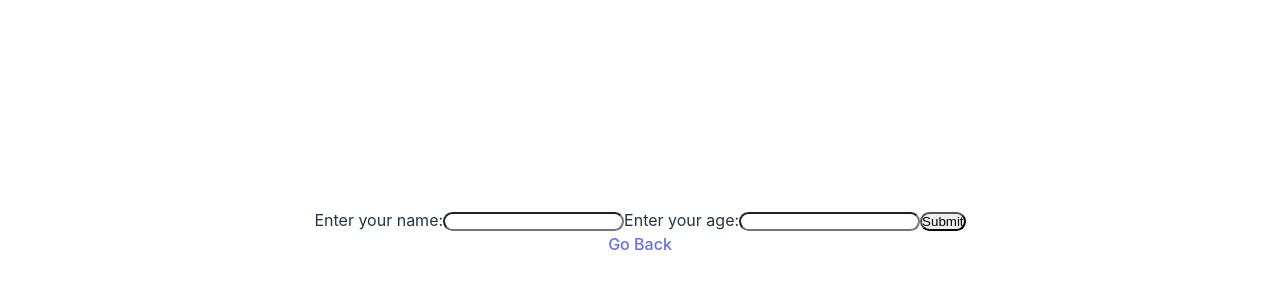
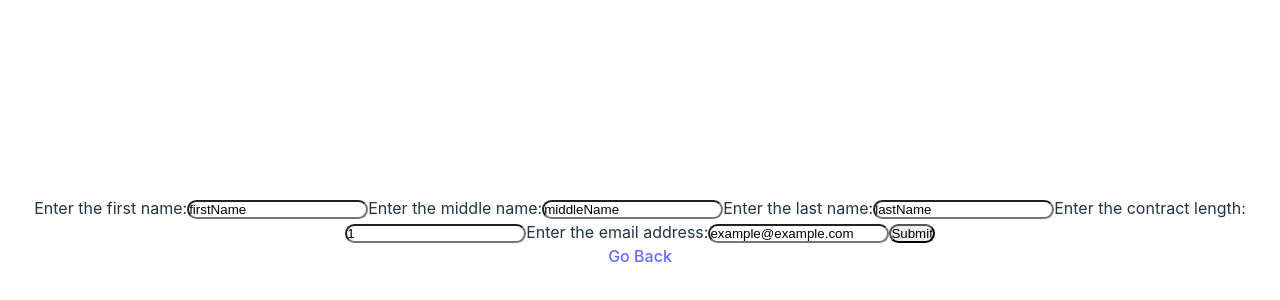
Before and after one commit to DaliborSkocibusic/DCS-Coding-Challenge-Front-End, a React (Vite) app: page /Create in a window 1280 px wide. Shown: the part 168-468 px from the top of the page. Built offline with nearby package versions, Linux system fonts and the light colour scheme.

Commit message:
Fails JOSN parse. thinks its an array.

```diff
--- a/src/App.css
+++ b/src/App.css
@@ -2,7 +2,6 @@
     padding: 0px;
     margin: 0px;
     border-radius: 10px;
-    /* background-color: white; */
 }
 
 #root {
--- a/src/components/CreateUser.tsx
+++ b/src/components/CreateUser.tsx
@@ -1,9 +1,14 @@
 import { Button } from "@mui/material";
 import { useState } from "react";
 
-// src/components/Topics.tsx
 const UserInput = () => {
-    const [inputs, setInputs] = useState({});
+    const [inputs, setInputs] = useState({
+        firstName: "firstName",
+        middleName: "middleName",
+        lastName: "lastName",
+        contractLength: 1,
+        emailAddress: "example@example.com",
+    });
 
     const handleChange = (event: { target: { name: any; value: any } }) => {
         const name = event.target.name;
@@ -13,27 +18,57 @@ const UserInput = () => {
 
     const handleSubmit = (event: { preventDefault: () => void }) => {
         event.preventDefault();
-        alert(inputs);
+        createUser(inputs);
+        // alert(JSON.stringify(inputs));
     };
 
     return (
         <>
             <form onSubmit={handleSubmit}>
                 <label>
-                    Enter your name:
+                    Enter the first name:
                     <input
-                        type="text"
-                        name="username"
-                        // value={inputs.username || ""}
+                        type="string"
+                        name="firstName"
+                        value={inputs.firstName || ""}
                         onChange={handleChange}
                     />
                 </label>
                 <label>
-                    Enter your age:
+                    Enter the middle name:
+                    <input
+                        type="string"
+                        name="middleName"
+                        value={inputs.middleName || ""}
+                        onChange={handleChange}
+                    />
+                </label>
+                <label>
+                    Enter the last name:
+                    <input
+                        type="string"
+                        name="lastName"
+                        value={inputs.lastName || ""}
+                        onChange={handleChange}
+                    />
+                </label>
+
+                <label>
+                    Enter the contract length:
                     <input
                         type="number"
-                        name="age"
-                        // value={inputs.age || ""}
+                        name="contractlenght"
+                        value={inputs.contractLength || ""}
+                        onChange={handleChange}
+                    />
+                </label>
+
+                <label>
+                    Enter the email address:
+                    <input
+                        type="string"
+                        name="emailAddress"
+                        value={inputs.emailAddress || ""}
                         onChange={handleChange}
                     />
                 </label>
@@ -45,25 +80,22 @@ const UserInput = () => {
 };
 export default UserInput;
 
-function deleteUser(id: any) {
+function createUser(inputs: any) {
     // POST request using fetch with error handling
+    alert("Inputs are: " + inputs);
     const requestOptions = {
-        method: "DELETE",
+        method: "POST",
         headers: { "Content-Type": "application/json" },
-        body: JSON.stringify({
-            firstName: "Dalibor",
-            middleName: "Dali",
-            lastName: "Stevens",
-            contractLength: 50,
-            emailAddress: "D@Dali.com",
-        }),
+
+        body: inputs,
     };
 
-    let alertvar = "Deleting user id: " + id["id"];
+    let alertvar = "We are passing in : " + JSON.stringify(requestOptions);
 
     alert(alertvar);
-    const deleteUrl = "http://localhost:8080/User/" + id["id"];
-    fetch(deleteUrl, requestOptions).then(async (response) => {
+    alert(typeof inputs);
+    const createUrl = "http://localhost:8080/User";
+    fetch(createUrl, requestOptions).then(async (response) => {
         const isJson = response.headers
             .get("content-type")
             ?.includes("application/json");
```
